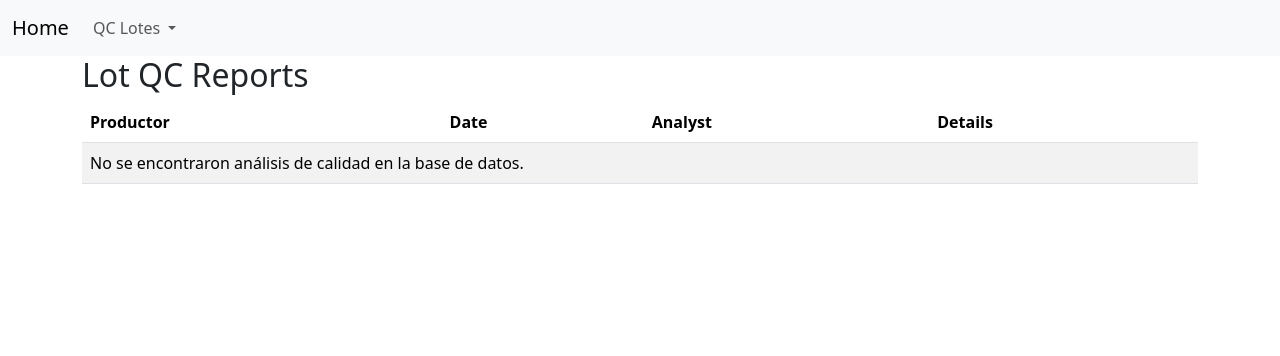
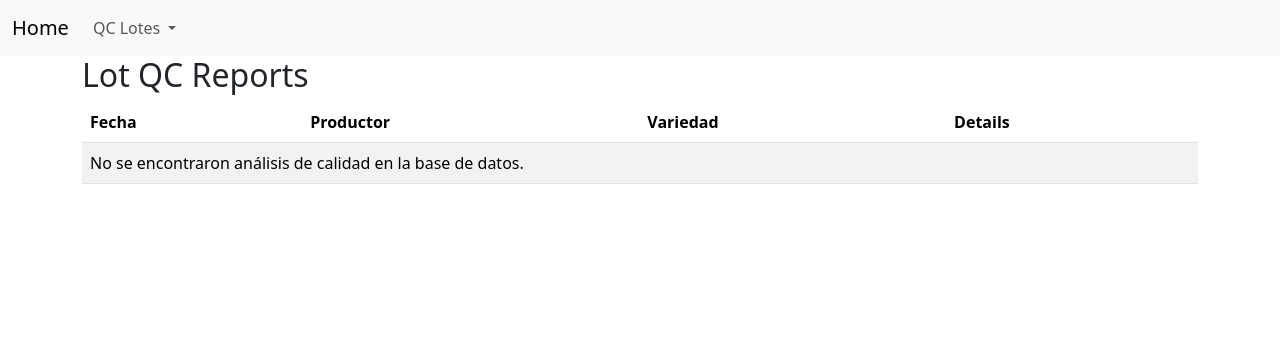
Before and after one commit to panchato/Petru_Webapp, a Flask app: page /list_sample_qc_reports in a window 1280 px wide. Shown: the top 356 px of the page. Run offline with Flask 3, Linux system fonts and the light colour scheme; the visitor is signed in with stand-in values (Sample User, id 1); data that the repository does not hold is empty.

Commit message:
Changed list order, addes variety

```diff
--- a/app/templates/list_sample_qc_reports.html
+++ b/app/templates/list_sample_qc_reports.html
@@ -5,18 +5,18 @@
         <table class="table table-striped">
             <thead>
                 <tr>
+                    <th>Fecha</th>
                     <th>Productor</th>
-                    <th>Date</th>
-                    <th>Analyst</th>
+                    <th>Variedad</th>
                     <th>Details</th>
                 </tr>
             </thead>
             <tbody>
             {% for record in sample_qc_records %}
                 <tr>
+                    <td>{{ record.date.strftime('%Y-%m-%d') }}</td>
                     <td>{{ record.grower }}</td>
-                    <td>{{ record.date.strftime('%Y-%m-%d') }}</td>
-                    <td>{{ record.analyst }}</td>
+                    <td>{{ record.variety }}</td>
                     <td>
                         <a href="{{ url_for('view_sample_qc_report', report_id=record.id) }}" class="btn btn-primary btn-sm">Ver Análisis</a>
                     </td>
```
